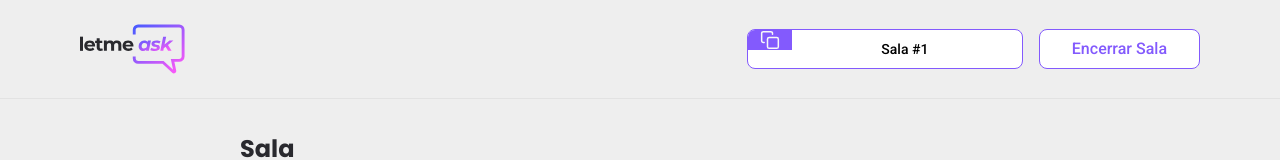
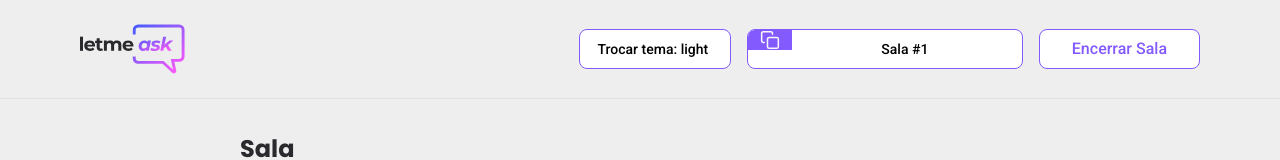
Before and after one commit to Arthurap52/NLWtogether-letmeask, a React (Create React App) app: page /admin/rooms/1 in a window 1280 px wide. Shown: the top 160 px of the page. Built offline with nearby package versions, Linux system fonts and the light colour scheme; no server answers; the database is empty.

Commit message:
add dark mode

```diff
--- a/src/App.tsx
+++ b/src/App.tsx
@@ -6,10 +6,12 @@ import { Room } from './pages/Room';
 import { AdminRoom } from './pages/AdminRoom';
 
 import { AuthContextProvider } from './contexts/AuthContext'
+import { ThemeContextProvider } from './contexts/ThemeContext'
 
 function App() {
   return (
     <BrowserRouter >
+      <ThemeContextProvider>
         <AuthContextProvider>
           <Switch>
             <Route path="/" exact component={Home}/>
@@ -19,6 +21,7 @@ function App() {
             <Route path="/admin/rooms/:id" component={AdminRoom}/>
           </Switch>
         </AuthContextProvider>
+      </ThemeContextProvider>
     </BrowserRouter>
   );
 }
--- /dev/null
+++ b/src/contexts/ThemeContext.tsx
@@ -0,0 +1,36 @@
+import { createContext, ReactNode, useEffect, useState } from 'react'
+
+type Theme = 'light' | 'dark';
+
+type ThemeContextProviderProps = {
+    children: ReactNode;
+}
+
+type ThemeContextType = {
+    theme: Theme;
+    toggleTheme : () => void;
+}
+
+export const ThemeContext = createContext({} as ThemeContextType);
+
+export function ThemeContextProvider(props: ThemeContextProviderProps) {
+    const [ currentTheme, setCurrentTheme] = useState<Theme>(() => {
+       const storageTheme = localStorage.getItem('theme');
+
+       return (storageTheme ?? 'light') as Theme;
+    });
+
+    useEffect(() => {
+        localStorage.setItem('theme', currentTheme)
+    }, [currentTheme])
+
+    function toggleTheme() {
+        setCurrentTheme(currentTheme === 'light' ? 'dark' : 'light' );
+    }
+
+    return (
+        <ThemeContext.Provider value={{theme: currentTheme, toggleTheme}}>
+            {props.children}
+        </ThemeContext.Provider>
+    )
+}
--- /dev/null
+++ b/src/hooks/useTheme.ts
@@ -0,0 +1,8 @@
+import {useContext} from 'react';
+import { ThemeContext } from '../contexts/ThemeContext';
+
+export function useTheme() {
+    const value = useContext(ThemeContext);
+
+    return value;
+}
--- a/src/pages/AdminRoom.tsx
+++ b/src/pages/AdminRoom.tsx
@@ -8,7 +8,7 @@ import answerImg from '../assets/images/answer.svg'
 import { Button } from '../components/Button'
 import { Question } from '../components/Question'
 import { RoomCode } from '../components/RoomCode'
-//import { useAuth } from '../hooks/useAuth'
+import { useTheme } from '../hooks/useTheme'
 import { useRoom } from '../hooks/useRoom'
 
 
@@ -26,6 +26,8 @@ export function AdminRoom() {
   const roomId = params.id
 
   const {title, questions} = useRoom(roomId)
+
+  const {theme, toggleTheme} = useTheme();
 
   async function handleEndRoom() {
     await database.ref(`rooms/${roomId}`).update({
@@ -54,11 +56,15 @@ export function AdminRoom() {
   }
 
   return (
-    <div id="page-room">
+    <div id="page-room" className={theme}>
       <header>
         <div className="content">
           <img src={logoImg} alt="Letmeask" />
+
           <div>
+            <button className="toggle-theme-button" onClick={toggleTheme}>
+              <span>Trocar tema: {theme}</span>
+            </button>
             <RoomCode code={roomId} />
             <Button isOutlined onClick={handleEndRoom}>Encerrar Sala</Button>
           </div>
--- a/src/pages/Home.tsx
+++ b/src/pages/Home.tsx
@@ -11,10 +11,14 @@ import { Button } from '../components/Button'
 import '../styles/auth.scss'
 import { useAuth } from '../hooks/useAuth';
 import { FormEvent, useState } from 'react';
+import { useTheme } from '../hooks/useTheme';
 
 export function Home() {
   const history = useHistory();
   const {signInWithGoogle, user} = useAuth();
+
+  const {theme, toggleTheme} = useTheme();
+
   const [roomCode, setRoomCode] = useState('');
 
   async function handleCreateRoom() {
@@ -47,7 +51,7 @@ export function Home() {
     history.push(`/rooms/${roomCode}`);
   }
   return (
-    <div id="page-auth">
+    <div id="page-auth" className={theme}>
       <aside>
         <img src={illustrationImg} alt="Ilustração simbolizando perguntas e respostas" />
         <strong>Crie salas de Q&amp;A ao vivo</strong>
--- a/src/pages/NewRoom.tsx
+++ b/src/pages/NewRoom.tsx
@@ -9,11 +9,14 @@ import { Button } from '../components/Button'
 import '../styles/auth.scss'
 import { useAuth } from '../hooks/useAuth'
 import { database } from '../services/firebase'
+import { useTheme } from '../hooks/useTheme';
 
 export function NewRoom() {
   const {user} = useAuth();
   const history = useHistory();
   const [newRoom, setNewRoom] = useState('');
+
+  const {theme, toggleTheme} = useTheme();
 
   async function handleCreateRoom(event: FormEvent) {
     event.preventDefault();
@@ -33,7 +36,7 @@ export function NewRoom() {
   }
 
   return (
-    <div id="page-auth">
+    <div id="page-auth" className={theme}>
       <aside>
         <img src={illustrationImg} alt="Ilustração simbolizando perguntas e respostas" />
         <strong>Crie salas de Q&amp;A ao vivo</strong>
--- a/src/pages/Room.tsx
+++ b/src/pages/Room.tsx
@@ -9,6 +9,7 @@ import { RoomCode } from '../components/RoomCode'
 import { useAuth } from '../hooks/useAuth'
 import { useRoom } from '../hooks/useRoom'
 import { database } from '../services/firebase'
+import { useTheme } from '../hooks/useTheme';
 
 import '../styles/room.scss'
 
@@ -23,6 +24,8 @@ export function Room() {
   const roomId = params.id
 
   const {title, questions} = useRoom(roomId)
+
+  const {theme, toggleTheme} = useTheme();
 
   async function handleSendQuestion(event: FormEvent) {
     event.preventDefault();
@@ -61,11 +64,17 @@ export function Room() {
   }
 
   return (
-    <div id="page-room">
+    <div id="page-room" className={theme}>
       <header>
         <div className="content">
           <img src={logoImg} alt="Letmeask" />
-          <RoomCode code={roomId} />
+          <div>
+            <button className="toggle-theme-button" onClick={toggleTheme}>
+              <span>Trocar tema: {theme}</span>
+            </button>
+
+            <RoomCode code={roomId} />
+          </div>
         </div>
       </header>
 
--- a/src/styles/auth.scss
+++ b/src/styles/auth.scss
@@ -2,6 +2,21 @@
     display: flex;
     align-items:stretch;
     height: 100vh;
+
+    &.dark {
+        background: #444;
+
+        main {
+            div.main-content h2 {
+                color: #ddd;
+            }
+
+            p {
+                color: #bbb;
+            }
+        }
+
+    }
 
     aside {
         flex: 7;
--- a/src/styles/room-code.scss
+++ b/src/styles/room-code.scss
@@ -8,6 +8,10 @@
     cursor: pointer;
 
     display: flex;
+
+    &.dark {
+        background: #555;
+    }
 
     div {
         background: #835afd;
--- a/src/styles/room.scss
+++ b/src/styles/room.scss
@@ -1,4 +1,65 @@
 #page-room {
+
+  .toggle-theme-button {
+    height: 40px;
+    border-radius:8px;
+
+
+    background: #fff;
+    border: 1px solid #835afd;
+    cursor: pointer;
+
+    display: flex;
+
+    span {
+      display: block;
+      align-self: center;
+      flex: 1;
+      padding: 0 16px 0 12px;
+      width: 150px;
+      font-size: 14px;
+      font-weight: 500;
+  }
+  }
+
+  &.dark {
+    background: #444;
+
+    header{
+
+      button.toggle-theme-button {
+        background: #555;
+        color: #eee;
+      }
+
+      /*button.room-code {
+        background: #555;
+      }*/
+    }
+
+    main {
+
+      div.room-title {
+        h1 {
+          color: #222;
+        }
+      }
+
+      form {
+
+        /*caixa de pergunta*/
+        textarea {
+          background: #ddd;
+        }
+
+        /*nome do usuario nas informações*/
+        div.user-info span {
+          color: #ddd;
+        }
+      }
+    }
+  }
+
   header {
     padding: 24px;
     border-bottom: 1px solid #e2e2e2;
@@ -106,6 +167,9 @@
 
     .question-list {
       margin-top:32px
+
+
     }
+
   }
 }
```
Also changed, not shown: src/styles/button.scss (line endings or trailing spaces). Lines whose indentation alone changed are shown as unchanged.
